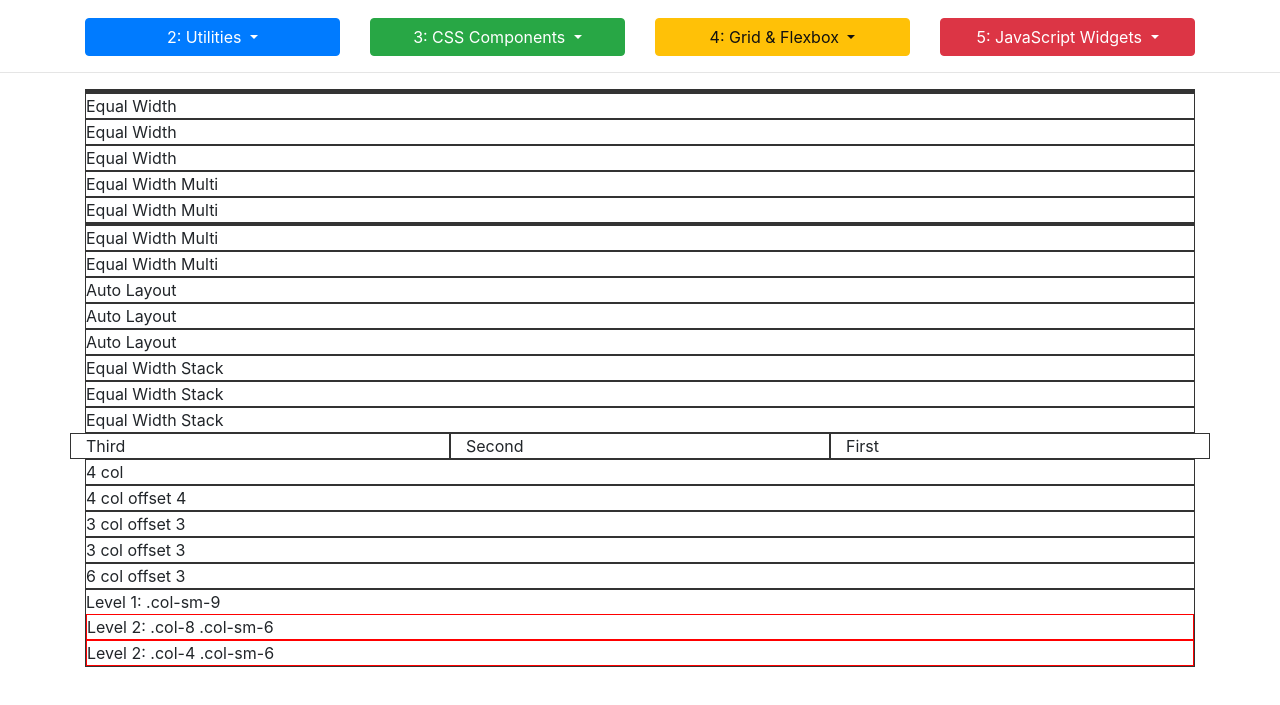
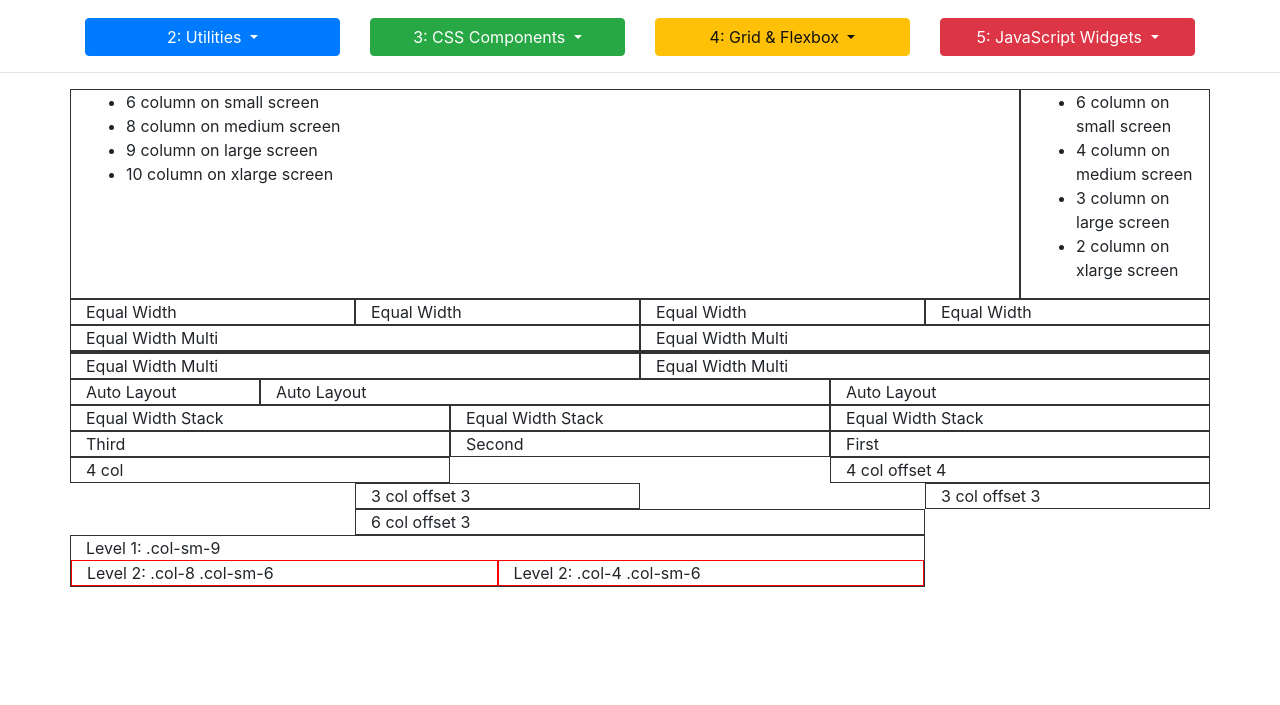
Before and after one commit to A-hu/Bootstrap_projects, a plain HTML site: page 4_2_grid_system.html in a window 1280 px wide. Shown: the part 109-814 px from the top of the page. Drawn offline with nearby package versions, Linux system fonts and the light colour scheme.

Commit message:
Grid System

```diff
--- a/4_2_grid_system.html
+++ b/4_2_grid_system.html
@@ -82,47 +82,59 @@
     <!--########################START HERE#########################-->
 
     <!-- RESPONSIVE GRID -->
-    <div>
-      <div style="border:1px solid #333">
-
+    <div class='row'>
+      <div class='col-sm-6 col-md-8 col-lg-9 col-xl-10' style="border:1px solid #333">
+        <ul>
+          <li>6 column on small screen</li>
+          <li>8 column on medium screen</li>
+          <li>9 column on large screen</li>
+          <li>10 column on xlarge screen</li>
+        </ul>
       </div>
-      <div style="border:1px solid #333">
-
+      <div class='col-sm-6 col-md-4 col-lg-3 col-xl-2' style="border:1px solid #333">
+        <ul>
+          <li>6 column on small screen</li>
+          <li>4 column on medium screen</li>
+          <li>3 column on large screen</li>
+          <li>2 column on xlarge screen</li>
+        </ul>
       </div>
     </div>
 
     <!-- EQUAL WIDTH -->
-    <div>
-      <div style="border:1px solid #333">Equal Width</div>
-      <div style="border:1px solid #333">Equal Width</div>
-      <div style="border:1px solid #333">Equal Width</div>
+    <div class='row'>
+      <div class='col' style="border:1px solid #333">Equal Width</div>
+      <div class='col' style="border:1px solid #333">Equal Width</div>
+      <div class='col' style="border:1px solid #333">Equal Width</div>
+      <div class='col' style="border:1px solid #333">Equal Width</div>
     </div>
 
     <!-- EQUAL WIDTH MULTI ROW -->
-    <div>
-      <div style="border:1px solid #333">Equal Width Multi</div>
-      <div style="border:1px solid #333">Equal Width Multi</div>
-      <div style="border:1px solid #333"></div>
-      <div style="border:1px solid #333">Equal Width Multi</div>
-      <div style="border:1px solid #333">Equal Width Multi</div>
+    <div class='row'>
+      <div class='col'style="border:1px solid #333">Equal Width Multi</div>
+      <div class='col'style="border:1px solid #333">Equal Width Multi</div>
+      <div class='w-100'style="border:1px solid #333"></div>
+      <div class='col'style="border:1px solid #333">Equal Width Multi</div>
+      <div class='col'style="border:1px solid #333">Equal Width Multi</div>
     </div>
 
     <!-- AUTO LAYOUT -->
-    <div>
-      <div style="border:1px solid #333">Auto Layout</div>
-      <div style="border:1px solid #333">Auto Layout</div>
-      <div style="border:1px solid #333">Auto Layout</div>
+    <div class='row'>
+      <div class='col' style="border:1px solid #333">Auto Layout</div>
+      <div class='col-6' style="border:1px solid #333">Auto Layout</div>
+      <div class='col-4' style="border:1px solid #333">Auto Layout</div>
     </div>
 
     <!-- EQUAL WIDTH STACKED -->
-    <div>
-      <div style="border:1px solid #333">Equal Width Stack</div>
-      <div style="border:1px solid #333">Equal Width Stack</div>
-      <div style="border:1px solid #333">Equal Width Stack</div>
+    <div class='row'>
+      <div class='col-sm' style="border:1px solid #333">Equal Width Stack</div>
+      <div class='col-sm' style="border:1px solid #333">Equal Width Stack</div>
+      <div class='col-sm' style="border:1px solid #333">Equal Width Stack</div>
     </div>
 
     <!-- ORDERING -->
     <div class="row">
+      <!-- # order- -->
       <div class="col order-3" style="border:1px solid #333">
         First
       </div>
@@ -135,27 +147,27 @@
     </div>
 
     <!-- OFFSETTING -->
-    <div>
-      <div style="border:1px solid #333">4 col</div>
-      <div style="border:1px solid #333">4 col offset 4</div>
+    <div class='row'>
+      <div class='col-sm-4' style="border:1px solid #333">4 col</div>
+      <div class='col-sm-4 ml-auto' style="border:1px solid #333">4 col offset 4</div>
     </div>
-    <div>
-      <div style="border:1px solid #333">3 col offset 3</div>
-      <div style="border:1px solid #333">3 col offset 3</div>
+    <div class='row'>
+      <div class='col-md-3 ml-auto' style="border:1px solid #333">3 col offset 3</div>
+      <div class='col-md-3 ml-auto' style="border:1px solid #333">3 col offset 3</div>
     </div>
-    <div>
-      <div style="border:1px solid #333">6 col offset 3</div>
+    <div class='row'>
+      <div class='col-md-6 m-auto' style="border:1px solid #333">6 col offset 3</div>
     </div>
 
     <!-- NESTING -->
-    <div>
-      <div style="border:1px solid #333">
+    <div class='row'>
+      <div class='col-sm-9' style="border:1px solid #333">
         Level 1: .col-sm-9
-        <div>
-          <div style="border:1px solid red">
+        <div class='row'>
+          <div class='col-sm-6' style="border:1px solid red">
             Level 2: .col-8 .col-sm-6
           </div>
-          <div style="border:1px solid red">
+          <div class='col-sm-6' style="border:1px solid red">
             Level 2: .col-4 .col-sm-6
           </div>
         </div>
```
